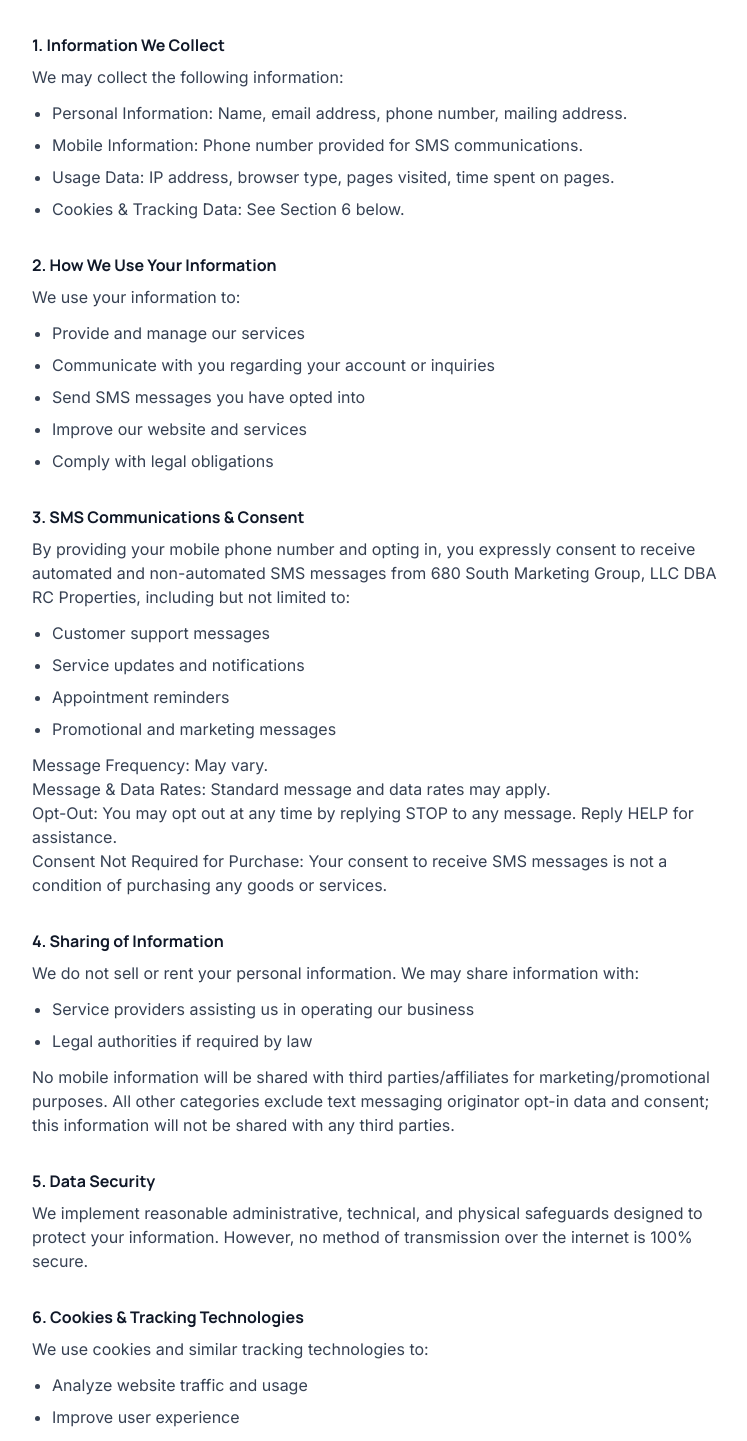
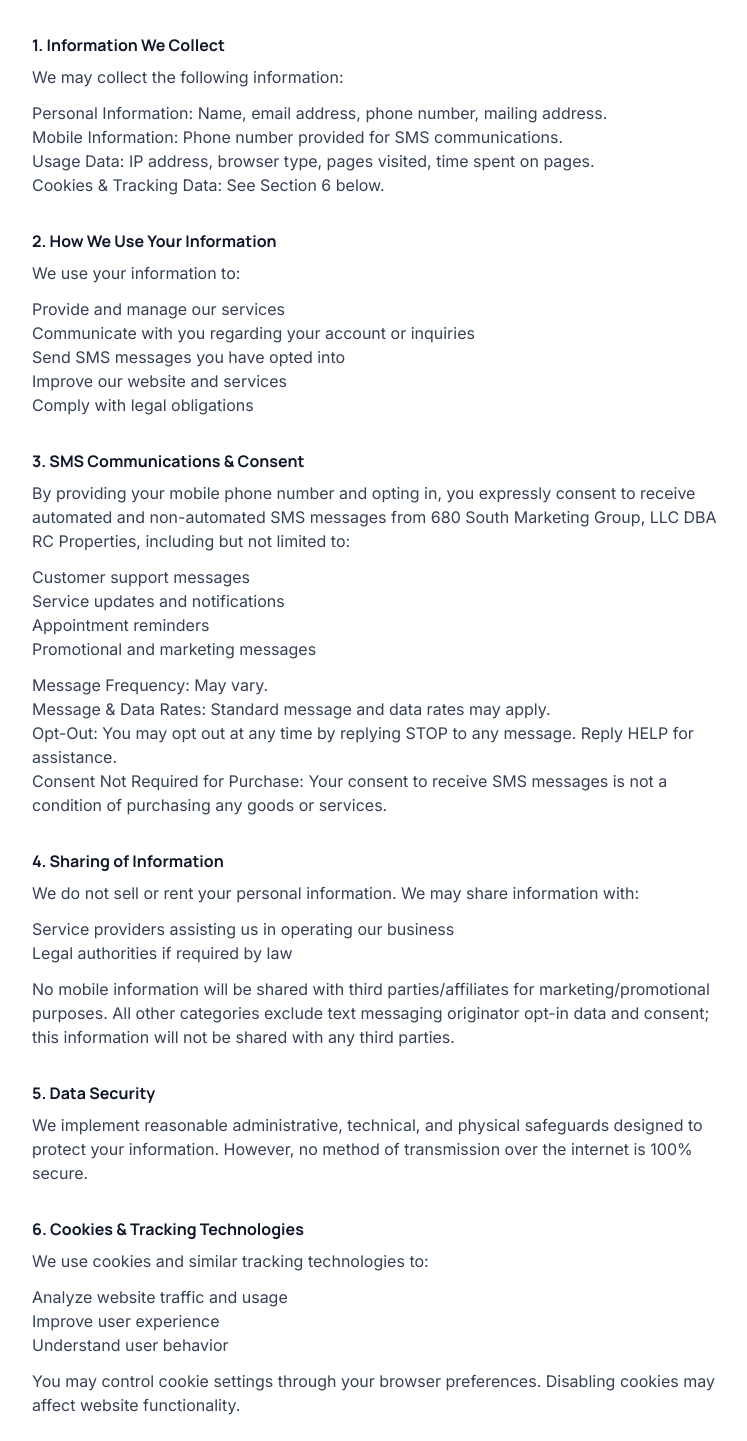
Before and after one commit to sockhead360/rc-properties, a Next.js app: page /privacy in a window 1280 px wide. Shown: the part 580-2021 px from the top of the page, without its empty margins (256-1003 px from the left). Built offline with nearby package versions, Linux system fonts and the light colour scheme.

Commit message:
Center profile card and align policy copy

```diff
--- a/src/app/about/page.tsx
+++ b/src/app/about/page.tsx
@@ -154,18 +154,18 @@
             </h2>
           </div>
 
-          <div className="grid gap-6 sm:grid-cols-2">
+          <div className="flex justify-center">
             {team.map(({ name, role, photo }) => (
               <article
                 key={name}
-                className="rounded-3xl border border-gray-200 bg-white p-8 text-center shadow-sm"
+                className="w-full max-w-md rounded-3xl border border-gray-200 bg-white p-8 text-center shadow-sm"
               >
-                <div className="mx-auto mb-5 h-28 w-28 overflow-hidden rounded-full bg-rc-navy-dark ring-4 ring-white shadow-md">
+                <div className="mx-auto mb-5 h-32 w-32 overflow-hidden rounded-full bg-rc-navy-dark ring-4 ring-white shadow-md">
                   <Image
                     src={photo}
                     alt={`${name} from RC Properties`}
-                    width={224}
-                    height={224}
+                    width={256}
+                    height={256}
                     className="h-full w-full object-cover"
                     priority
                   />
--- a/src/app/privacy/page.tsx
+++ b/src/app/privacy/page.tsx
@@ -36,21 +36,19 @@
                 1. Information We Collect
               </h2>
               <p>We may collect the following information:</p>
-              <ul className="mt-3 list-disc space-y-2 pl-5">
-                <li>
-                  Personal Information: Name, email address, phone number,
-                  mailing address.
-                </li>
-                <li>
-                  Mobile Information: Phone number provided for SMS
-                  communications.
-                </li>
-                <li>
-                  Usage Data: IP address, browser type, pages visited, time
-                  spent on pages.
-                </li>
-                <li>Cookies &amp; Tracking Data: See Section 6 below.</li>
-              </ul>
+              <p className="mt-3">
+                Personal Information: Name, email address, phone number, mailing
+                address.
+              </p>
+              <p>
+                Mobile Information: Phone number provided for SMS
+                communications.
+              </p>
+              <p>
+                Usage Data: IP address, browser type, pages visited, time spent
+                on pages.
+              </p>
+              <p>Cookies &amp; Tracking Data: See Section 6 below.</p>
             </div>
 
             <div>
@@ -58,13 +56,11 @@
                 2. How We Use Your Information
               </h2>
               <p>We use your information to:</p>
-              <ul className="mt-3 list-disc space-y-2 pl-5">
-                <li>Provide and manage our services</li>
-                <li>Communicate with you regarding your account or inquiries</li>
-                <li>Send SMS messages you have opted into</li>
-                <li>Improve our website and services</li>
-                <li>Comply with legal obligations</li>
-              </ul>
+              <p className="mt-3">Provide and manage our services</p>
+              <p>Communicate with you regarding your account or inquiries</p>
+              <p>Send SMS messages you have opted into</p>
+              <p>Improve our website and services</p>
+              <p>Comply with legal obligations</p>
             </div>
 
             <div>
@@ -77,12 +73,10 @@
                 messages from 680 South Marketing Group, LLC DBA RC Properties,
                 including but not limited to:
               </p>
-              <ul className="mt-3 list-disc space-y-2 pl-5">
-                <li>Customer support messages</li>
-                <li>Service updates and notifications</li>
-                <li>Appointment reminders</li>
-                <li>Promotional and marketing messages</li>
-              </ul>
+              <p className="mt-3">Customer support messages</p>
+              <p>Service updates and notifications</p>
+              <p>Appointment reminders</p>
+              <p>Promotional and marketing messages</p>
               <p className="mt-3">Message Frequency: May vary.</p>
               <p>Message &amp; Data Rates: Standard message and data rates may apply.</p>
               <p>
@@ -103,10 +97,8 @@
                 We do not sell or rent your personal information. We may share
                 information with:
               </p>
-              <ul className="mt-3 list-disc space-y-2 pl-5">
-                <li>Service providers assisting us in operating our business</li>
-                <li>Legal authorities if required by law</li>
-              </ul>
+              <p className="mt-3">Service providers assisting us in operating our business</p>
+              <p>Legal authorities if required by law</p>
               <p className="mt-3">
                 No mobile information will be shared with third
                 parties/affiliates for marketing/promotional purposes. All other
@@ -132,11 +124,9 @@
                 6. Cookies &amp; Tracking Technologies
               </h2>
               <p>We use cookies and similar tracking technologies to:</p>
-              <ul className="mt-3 list-disc space-y-2 pl-5">
-                <li>Analyze website traffic and usage</li>
-                <li>Improve user experience</li>
-                <li>Understand user behavior</li>
-              </ul>
+              <p className="mt-3">Analyze website traffic and usage</p>
+              <p>Improve user experience</p>
+              <p>Understand user behavior</p>
               <p className="mt-3">
                 You may control cookie settings through your browser
                 preferences. Disabling cookies may affect website functionality.
@@ -148,11 +138,9 @@
                 7. Your Rights &amp; Choices
               </h2>
               <p>You have the right to:</p>
-              <ul className="mt-3 list-disc space-y-2 pl-5">
-                <li>Access, correct, or delete your personal information</li>
-                <li>Opt out of marketing communications</li>
-                <li>Withdraw SMS consent at any time by replying STOP</li>
-              </ul>
+              <p className="mt-3">Access, correct, or delete your personal information</p>
+              <p>Opt out of marketing communications</p>
+              <p>Withdraw SMS consent at any time by replying STOP</p>
               <p className="mt-3">
                 To exercise these rights, contact us using the information
                 below.
@@ -216,12 +204,10 @@
                 680 South Marketing Group, LLC DBA RC Properties, offers SMS
                 messaging programs that may include:
               </p>
-              <ul className="mt-3 list-disc space-y-2 pl-5">
-                <li>Account notifications</li>
-                <li>Customer support communications</li>
-                <li>Appointment reminders</li>
-                <li>Promotional offers and updates where consent is provided</li>
-              </ul>
+              <p className="mt-3">Account notifications</p>
+              <p>Customer support communications</p>
+              <p>Appointment reminders</p>
+              <p>Promotional offers and updates (where consent is provided)</p>
             </div>
 
             <div>
```
